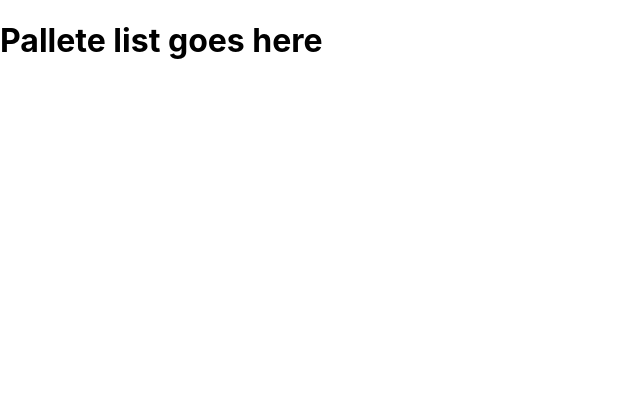
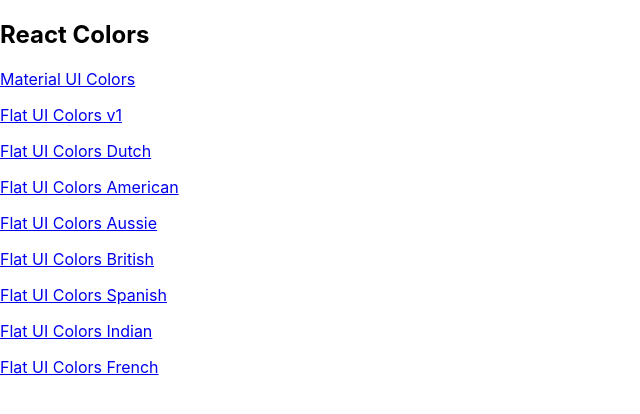
Before and after one commit to vonds/React-Projects, a React (Create React App) app in the folder react-color/: page / in a window 1280 px wide. Shown: the top 414 px of the page, without its empty margins (0-640 px from the left). Built offline with nearby package versions, Linux system fonts and the light colour scheme.

Commit message:
added PaletteList component

```diff
--- a/react-color/src/App.js
+++ b/react-color/src/App.js
@@ -1,6 +1,7 @@
 import React, {Component} from 'react'
 import { Route, Switch } from 'react-router-dom'
 import Palette from './Palette'
+import PaletteList from './PaletteList'
 import seedColors from './seedColors'
 import { generatePalette } from './colorHelpers'
 
@@ -14,7 +15,10 @@
   render() {
     return (
       <Switch>
-        <Route exact path='/' render={() => <h1>Pallete list goes here</h1>} />
+        <Route
+          exact
+          path='/'
+          render={() => <PaletteList palettes={seedColors} />} />
         <Route
           exact
           path='/palette/:id'
--- a/react-color/src/Navbar.js
+++ b/react-color/src/Navbar.js
@@ -1,4 +1,5 @@
 import React, { Component } from 'react'
+import { Link } from 'react-router-dom'
 import Select from '@material-ui/core/Select'
 import MenuItem from '@material-ui/core/MenuItem'
 import Snackbar from '@material-ui/core/Snackbar'
@@ -31,7 +32,7 @@
         return (
             <header className='Navbar'>
                 <section className='logo'>
-                    <a href='#'>reactColorPicker</a>
+                    <Link to='/'>reactColorPicker</Link>
                 </section>
                 <section className='slider-container'>
                     <span>Level: { level }</span>
--- /dev/null
+++ b/react-color/src/PaletteList.js
@@ -0,0 +1,21 @@
+import React, {Component} from 'react'
+import { Link } from 'react-router-dom'
+
+class PaletteList extends Component {
+    render() {
+        const { palettes } = this.props
+        return (
+            <section className='PaletteList'>
+                <h1>React Colors</h1>
+                { palettes.map(palette => (
+                    <p>
+                        <Link to={`/palette/${palette.id}`}>{palette.paletteName}</Link>
+                    </p>
+
+                )) }
+            </section>
+        )
+    }
+}
+
+export default PaletteList
--- a/react-color/src/seedColors.js
+++ b/react-color/src/seedColors.js
@@ -1,28 +1,28 @@
 export default [
     {
-        paletteName: 'Material UI Colors',
-        id: 'material-ui-colors',
-        emoji: '🎨',
-        colors:  [
-            {name: 'red', color: '#F44336'},
-            {name: 'pink', color: '#E91E63 '},
-            {name: 'purple', color: '#9C27B0'},
-            {name: 'deeppurple', color: '#673AB7'},
-            {name: 'indigo', color: '#3F51B5'},
-            {name: 'blue', color: '#2196F3'},
-            {name: 'lightblue', color: '#03A9F4'},
-            {name: 'cyan', color: '#00BCD4'},
-            {name: 'teal', color: '#009688'},
-            {name: 'green', color: '#4CAF50'},
-            {name: 'lightgreen', color: '#8BC34A'},
-            {name: 'lime', color: '#CDDC39'},
-            {name: 'yellow', color: '#FFEB3B'},
-            {name: 'amber', color: '#FFC107'},
-            {name: 'orange', color: '#FF9800'},
-            {name: 'deeporange', color: '#FF5722'},
-            {name: 'brown', color: '#795548'},
-            {name: 'grey', color: '#9E9E9E'},
-            {name: 'bluegrey', color: '#607D8B'}
+        paletteName: "Material UI Colors",
+        id: "material-ui-colors",
+        emoji: "🎨",
+        colors: [
+            { name: "red", color: "#F44336" },
+            { name: "pink", color: "#E91E63" },
+            { name: "purple", color: "#9C27B0" },
+            { name: "deeppurple", color: "#673AB7" },
+            { name: "indigo", color: "#3F51B5" },
+            { name: "blue", color: "#2196F3" },
+            { name: "lightblue", color: "#03A9F4" },
+            { name: "cyan", color: "#00BCD4" },
+            { name: "teal", color: "#009688" },
+            { name: "green", color: "#4CAF50" },
+            { name: "lightgreen", color: "#8BC34A" },
+            { name: "lime", color: "#CDDC39" },
+            { name: "yellow", color: "#FFEB3B" },
+            { name: "amber", color: "#FFC107" },
+            { name: "orange", color: "#FF9800" },
+            { name: "deeporange", color: "#FF5722" },
+            { name: "brown", color: "#795548" },
+            { name: "grey", color: "#9E9E9E" },
+            { name: "bluegrey", color: "#607D8B" }
         ]
     },
     {
@@ -80,30 +80,30 @@
         ]
     },
     {
-        paletteName: 'Flat UI Colors American',
-        id: 'flat-ui-colors-american',
-        emoji: '🇺🇸',
+        paletteName: "Flat UI Colors American",
+        id: "flat-ui-colors-american",
+        emoji: "🇺🇸",
         colors: [
-            { name: 'LightGreenishBlue', color: '#55efc4' },
-            { name: 'FadedPoster', color: '#81ecec' },
-            { name: 'GreenDarnerTail', color: '#74b9ff' },
-            { name: 'ShyMoment', color: '#a29bfe' },
-            { name: 'CityLights', color: '#dfe6e9' },
-            { name: 'MintLeaf', color: '#00b894' },
-            { name: 'RobinsEggBlue', color: '#00cec9' },
-            { name: 'ElectronBlue', color: '#0984e3' },
-            { name: 'ExodusFruit', color: '#6c5ce7' },
-            { name: 'SoothingBreeze', color: '#b2bec3' },
-            { name: 'SourLemon', color: '#ffeaa7' },
-            { name: 'FirstDate', color: '#fab1a0' },
-            { name: 'PinkGlamour', color: '#ff7675' },
-            { name: 'Pico89Pink', color: '#fd79a8' },
-            { name: 'AmericanRiver', color: '#636e72' },
-            { name: 'BrightYarrow', color: '#fdcc6e' },
-            { name: 'OrangeVile', color: '#e17055' },
-            { name: 'Chi-Qong', color: '#d63031' },
-            { name: 'PrunusAvium', color: '#e84393' },
-            { name: 'DraculaOrchid', color: '#2d3436' }
+            { name: "LightGreenishBlue", color: "#55efc4" },
+            { name: "FadedPoster", color: "#81ecec" },
+            { name: "GreenDarnerTail", color: "#74b9ff" },
+            { name: "ShyMoment", color: "#a29bfe" },
+            { name: "CityLights", color: "#dfe6e9" },
+            { name: "MintLeaf", color: "#00b894" },
+            { name: "RobinsEggBlue", color: "#00cec9" },
+            { name: "ElectronBlue", color: "#0984e3" },
+            { name: "ExodusFruit", color: "#6c5ce7" },
+            { name: "SoothingBreeze", color: "#b2bec3" },
+            { name: "SourLemon", color: "#ffeaa7" },
+            { name: "FirstDate", color: "#fab1a0" },
+            { name: "PinkGlamour", color: "#ff7675" },
+            { name: "Pico8Pink", color: "#fd79a8" },
+            { name: "AmericanRiver", color: "#636e72" },
+            { name: "BrightYarrow", color: "#fdcb6e" },
+            { name: "OrangeVille", color: "#e17055" },
+            { name: "Chi-Gong", color: "#d63031" },
+            { name: "PrunusAvium", color: "#e84393" },
+            { name: "DraculaOrchid", color: "#2d3436" }
         ]
     },
     {
@@ -241,4 +241,4 @@
             { name: "ReefEncounter", color: "#079992" }
         ]
     }
-]
+];
```
